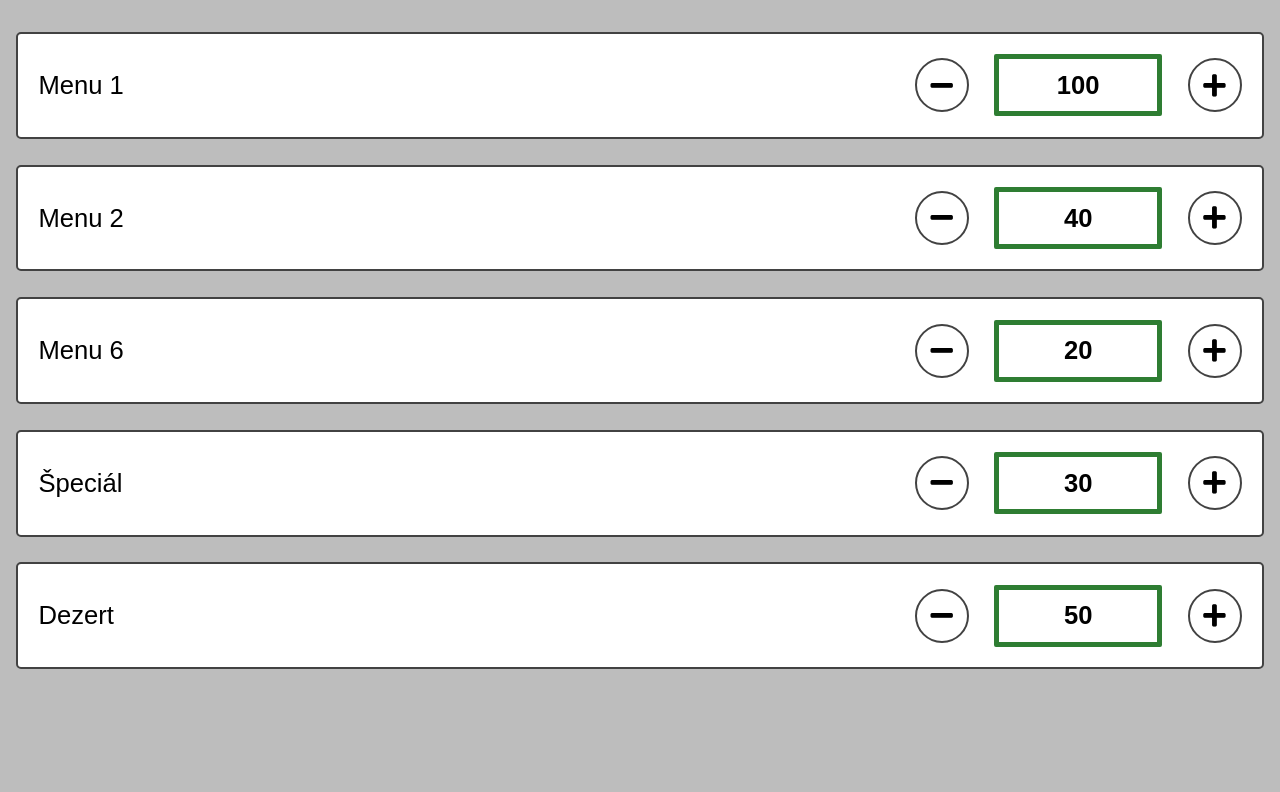
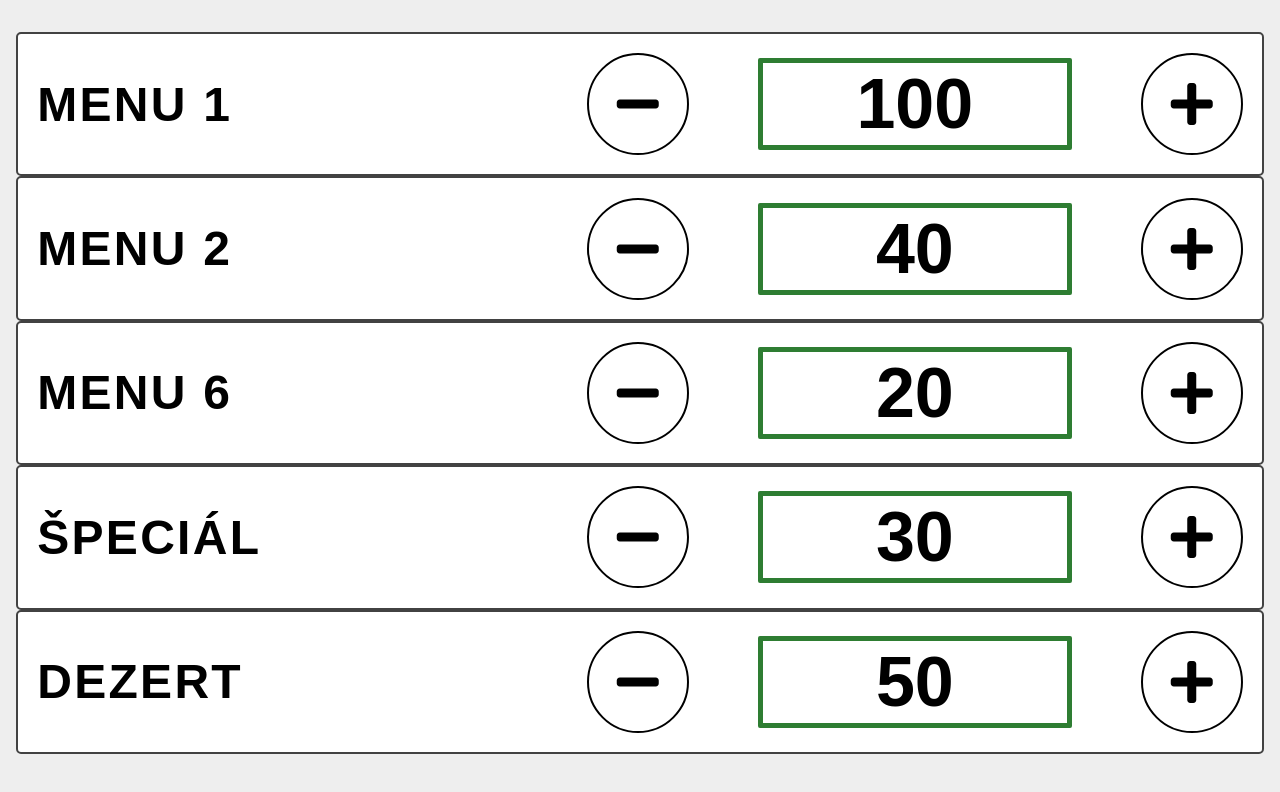
Before and after one commit to productionServer/kuchyna, a plain HTML site: page index.html in a window 1280 px wide. Drawn offline with nearby package versions, Linux system fonts and the light colour scheme.

Commit message:
design changes

```diff
--- a/css/style.css
+++ b/css/style.css
@@ -7,13 +7,14 @@ orange = #DD2C00
 
 html {
 	min-height: 100vh;
-	background: #bdbdbd;
+	background: #eeeeee;
 	font-family: sans-serif;
 	color: #000;
 	font-size: 16px;
 }
 
 body {
+	height: 100vh;
 	padding: 0.5em;
 }
 
@@ -38,6 +39,10 @@ ol {
 	padding: 0;
 }
 
+.offer {
+	height: 100vh;
+}
+
 .wrapper {
 	max-width: 1280px;
 	margin: 0 auto;
@@ -55,18 +60,29 @@ ol {
 
 .list {
 	margin-top: 1em;
+	height: 90vh;
+	display: flex;
+	justify-content: space-between;
+	align-content: space-between;
+	flex-flow: column;
 }
 
 .list li {
 	display: flex;
 	justify-content: space-between;
 	align-items: center;
-	font-size: 1.6em;
-	margin-bottom: 1em;
-	padding: 0.8em;
+	font-size: 3em;
+	/* margin-bottom: 1em; */
+	padding: 0.4em;
 	border: 2px solid #424242;
 	border-radius: 5px;
 	background: #fff;
+}
+
+.title {
+		text-transform: uppercase;
+		font-weight: bold;
+		letter-spacing: 2.3px;
 }
 
 .title.sold {
@@ -92,15 +108,18 @@ ol {
 
 .controls__item.count {
 	text-align: center;
-	width: 6em;
-	margin: 0 1em;
+	width: 300px;
+	height: 80px;
+	margin: 0 69px;
 	border: 5px solid #2e7d32;
 	border-radius: 2px;
-	font-size: 1em;
+	font-size: 70px;
 }
 
 .controls__item.arrow {
+	padding: 0.5em;
 	border-radius: 50%;
+	border: 2px solid #000;
 }
 
 .controls__item.warning {
--- a/index.html
+++ b/index.html
@@ -18,8 +18,7 @@
 
 <body>
 	<div id="app" class="wrapper">
-		<main>
-			<section class="offer">
+		<main class="offer">
 				<ol class="list">
 					<li v-for="item in items">
 						<div class="title" :class="{sold : item.count == 0}">{{item.title}} </div>
@@ -37,7 +36,7 @@
 						</div>
 					</li>
 				</ol>
-			</section>
+
 		</main>
 	</div>
 </body>
```
